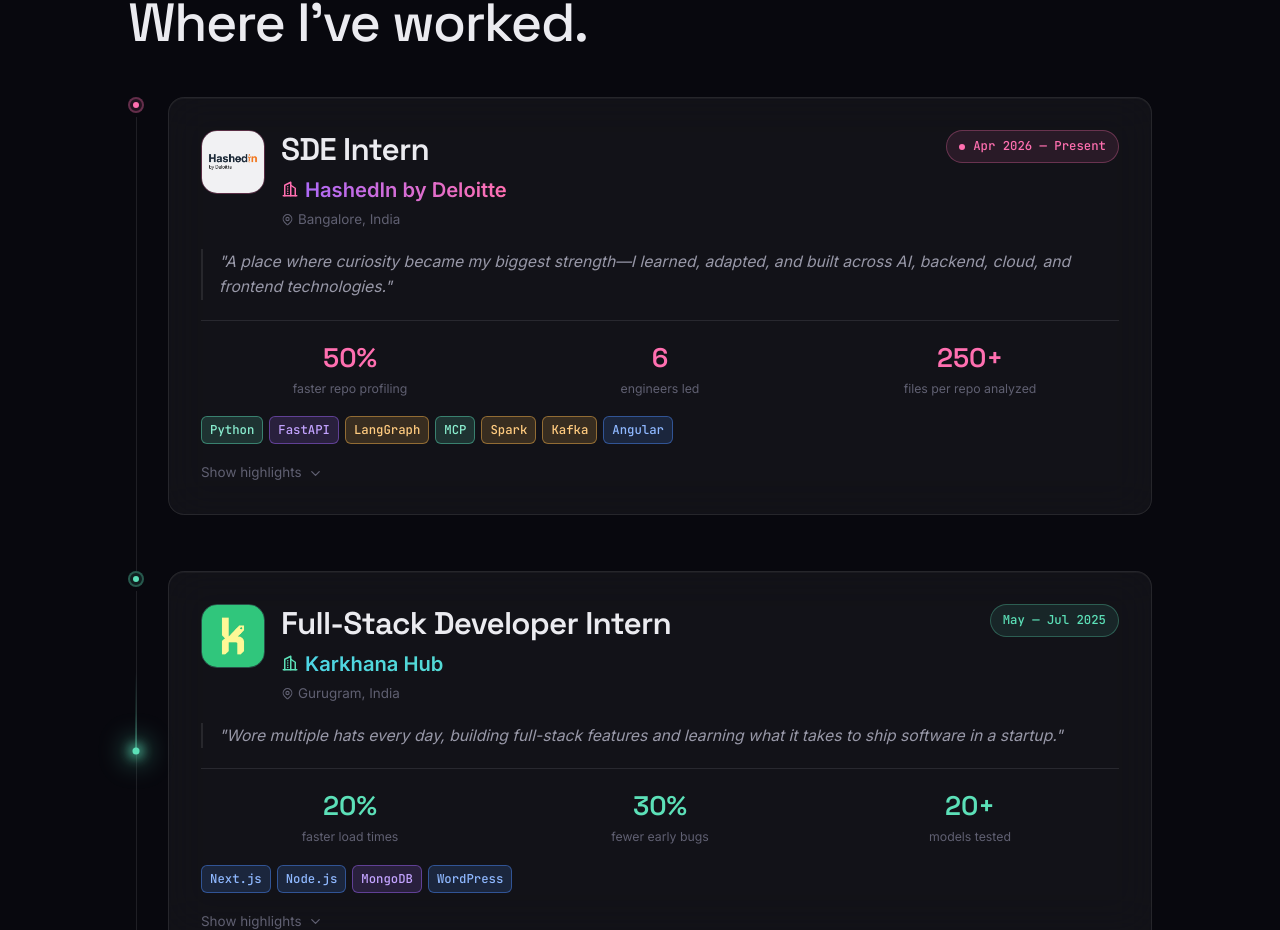
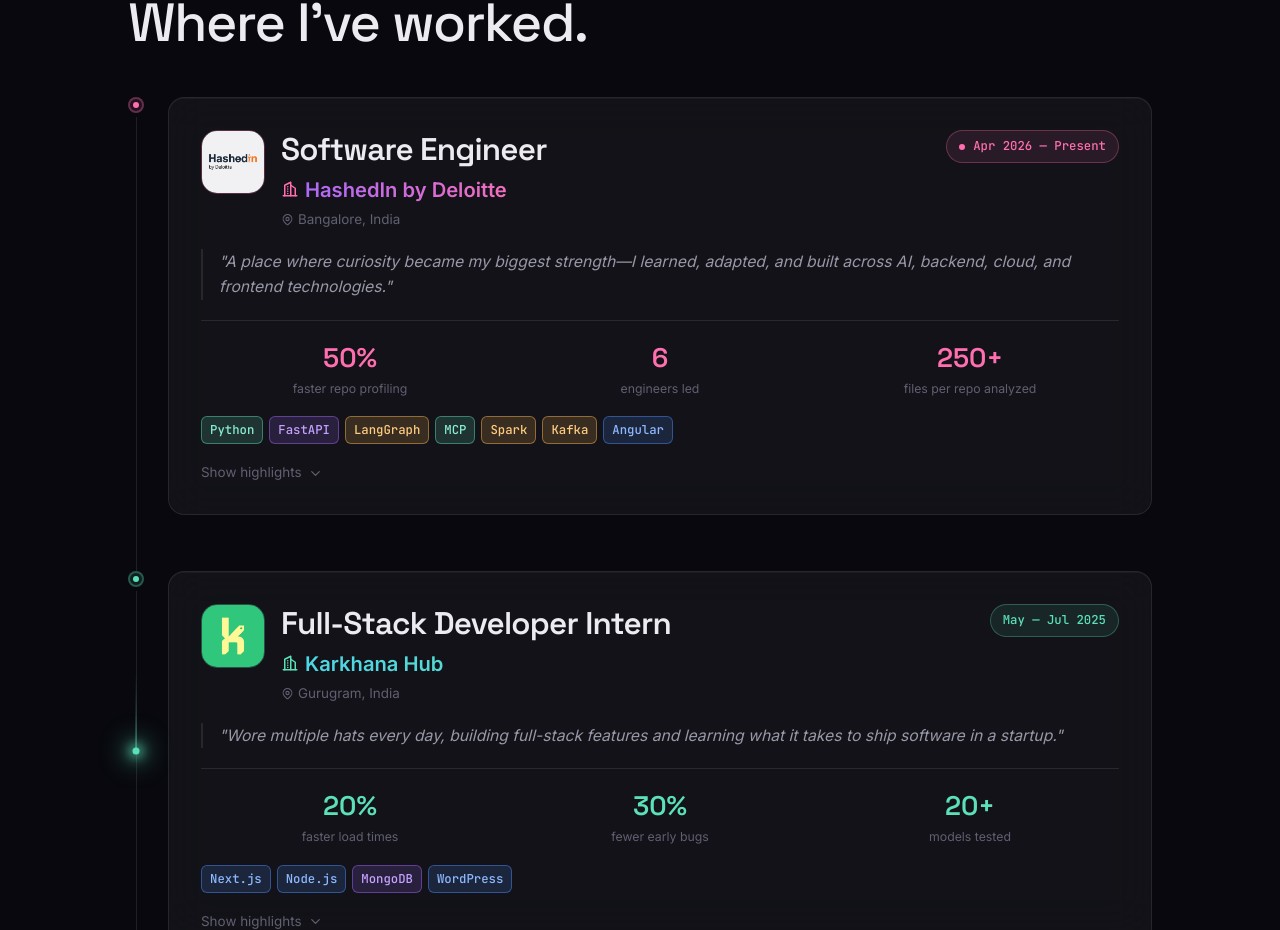
Before and after one commit to Rishav9911/Rishav-Portfolio, a React (Vite) app: page / in a window 1280 px wide. Shown: the part 4174-5104 px from the top of the page. Built offline with nearby package versions, Linux system fonts and the light colour scheme; a web font is replaced by a local one.

Commit message:
Update role from 'SDE Intern' to 'Software Engineer'

```diff
--- a/src/data/experience.js
+++ b/src/data/experience.js
@@ -6,7 +6,7 @@ export const experience = [
   {
     id: "hashedin",
     company: "HashedIn by Deloitte",
-    role: "SDE Intern",
+    role: "Software Engineer",
     location: "Bangalore, India",
     duration: "Apr 2026 — Present",
     current: true,
```
